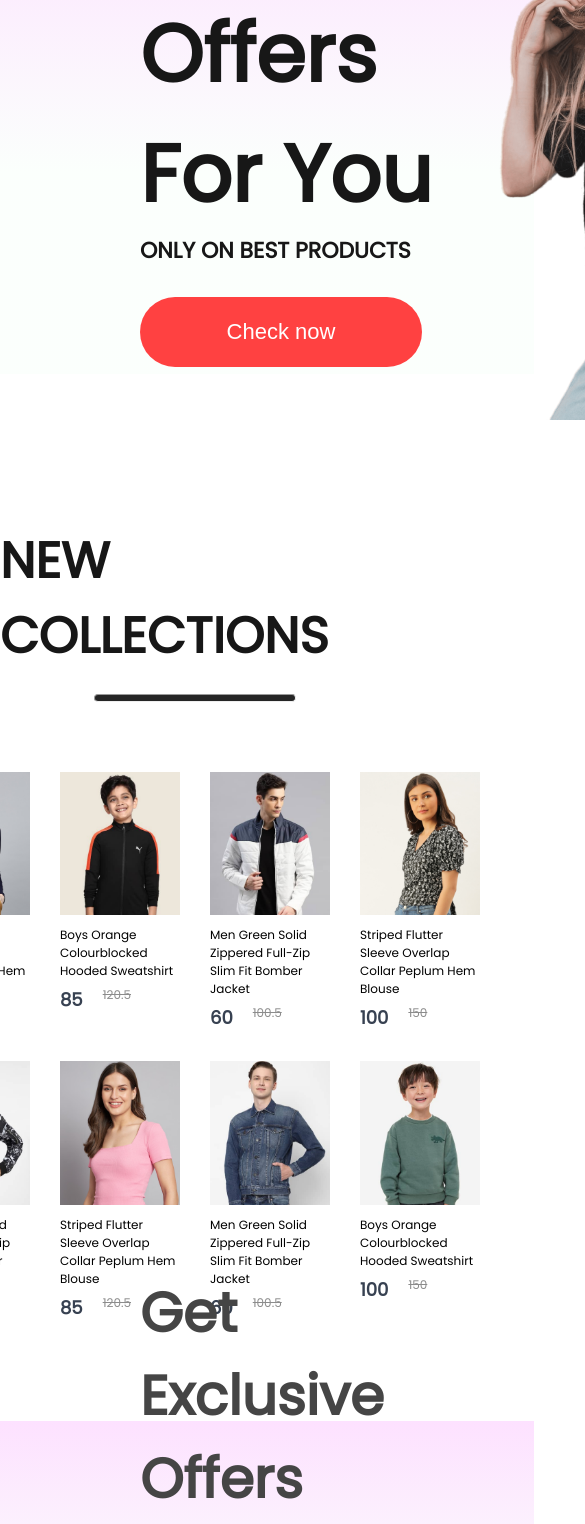
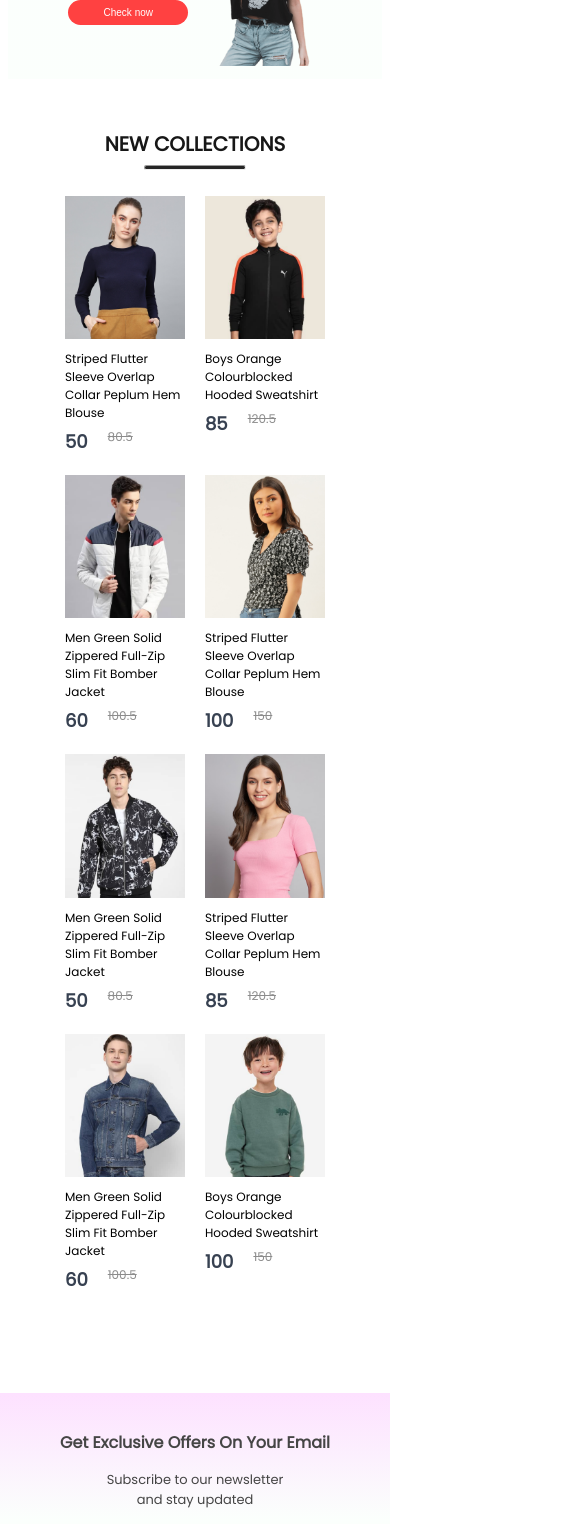
Before and after one commit to EngrMunir/e-commerce, a React (Vite) app: page / in a window 390 px wide. Shown: the part 1796-3320 px from the top of the page, 585 px wide, since content can reach past the window. Built offline with nearby package versions, Linux system fonts and the light colour scheme.

Commit message:
newsletter section make responsive

```diff
--- a/src/Components/NewCollections/NewCollections.css
+++ b/src/Components/NewCollections/NewCollections.css
@@ -25,3 +25,51 @@
     margin-top: 50px;
     gap: 30px;
 }
+
+@media(max-width:1280px){
+    .new-collections h1{
+        font-size: 40px;
+    }
+    .new-collections hr{
+        width: 160px;
+        height: 4px;
+    }
+    .collections{
+        gap: 20px;
+        margin-top: 30px;
+    }
+}
+@media(max-width:1024px){
+    .new-collections h1{
+        font-size: 30px;
+    }
+    .new-collections hr{
+        width: 120px;
+        height: 3px;
+    }
+    .collections{
+        gap: 15px;
+        margin-top: 20px;
+    }
+}
+@media(max-width:800px){
+    .new-collections{
+        gap: 6px;
+    }
+    .new-collections h1{
+        font-size: 20px;
+    }
+    .new-collections hr{
+        width: 100px;
+    }
+    .collections{
+        gap: 5px;
+    }
+}
+@media(max-width:500px){
+    .collections{
+        display: grid;
+        grid-template-columns: 1fr 1fr;
+        gap: 20px;
+    }
+}
--- a/src/Components/NewsLetter/NewsLetter.css
+++ b/src/Components/NewsLetter/NewsLetter.css
@@ -51,3 +51,102 @@
     font-size: 16px;
     cursor: pointer;
 }
+
+@media(max-width:1280px){
+    .newsletter{
+        padding: 0px 80px;
+        margin-bottom: 120px;
+        gap: 20px;
+    }
+    .newsletter h1{
+        font-size: 36px;
+    }
+    .newsletter p{
+        font-size: 16px;
+    }
+    .newsletter div{
+        width: 600px;
+        height: 60px;
+    }
+    .newsletter div input{
+        width: 400px;
+
+    }
+    .newsletter div button{
+        width: 160px;
+        height: 60px;
+    }
+}
+@media(max-width:1024px){
+    .newsletter{
+        margin-bottom: 60px;
+    }
+    .newsletter h1{
+        font-size: 30px;
+    }
+    .newsletter p{
+        font-size: 14px;
+    }
+    .newsletter div{
+        width: 500px;
+        height: 50px;
+    }
+    .newsletter div input{
+        width: 300px;
+        font-size: 14px;
+
+    }
+    .newsletter div button{
+        width: 120px;
+        height: 50px;
+        font-size: 14px;
+    }
+}
+@media(max-width:800px){
+    .newsletter{
+        margin-bottom: 30px;
+        height: 35vh;
+    }
+    .newsletter h1{
+        font-size: 18px;
+    }
+    .newsletter p{
+        font-size: 12px;
+    }
+    .newsletter div{
+        width: 400px;
+        height: 40px;
+    }
+    .newsletter div input{
+        width: 200px;
+        font-size: 13px;
+    }
+    .newsletter div button{
+        width: 100px;
+        height: 40px;
+        font-size: 13px;
+    }
+}
+
+@media(max-width:500px){
+    .newsletter{
+        height: 25vh;
+        width: 100%;
+        padding: 0;
+        gap: 15px;
+    }
+    .newsletter h1{
+        font-size: 16px;
+    }
+    .newsletter p{
+        font-size: 13px;
+        max-width: 200px;
+        text-align: center;
+    }
+    .newsletter div{
+        width: 290px;
+    }
+    .newsletter div input{
+        width: 130px;
+    }
+}
--- a/src/Components/Offers/Offers.css
+++ b/src/Components/Offers/Offers.css
@@ -45,3 +45,90 @@
     justify-content: flex-end;
     padding-top: 50px;
 }
+@media(max-width:1280px){
+    .offers{
+        padding: 0px 80px;
+        margin-bottom: 120px;
+    }
+    .offers-left h1{
+        font-size: 40px;
+    }
+    .offers-left p{
+        font-size: 18px;
+    }
+    .offers-right img{
+        width: 300px;
+    }
+    .offers-left button{
+        width: 220px;
+        height: 50px;
+        font-size: 18px;
+    }
+    .offers-right{
+        padding-top: 30px;
+    }
+}
+@media(max-width:1024px){
+    .offers{
+        padding: 0px 60px;
+        margin-bottom: 80px;
+        height: 40vh;
+    }
+    .offers-left h1{
+        font-size: 30px;
+    }
+    .offers-left p{
+        font-size: 16px;
+    }
+    .offers-right img{
+        width: 200px;
+    }
+    .offers-left button{
+        width: 160px;
+        height: 40px;
+        font-size: 16px;
+    }
+    .offers-right{
+        padding-top: 10px;
+    }
+}
+@media(max-width:800px){
+    .offers{
+        margin-bottom: 60px;
+    }
+    .offers-left h1{
+        font-size: 22px;
+    }
+    .offers-left p{
+        font-size: 13px;
+    }
+    .offers-right img{
+        width: 180px;
+    }
+    .offers-left button{
+        width: 140px;
+        height: 30px;
+        font-size: 12px;
+    }
+}
+@media(max-width:500px){
+    .offers{
+        height: 25vh;
+        margin-bottom: 50px;
+    }
+    .offers-left h1{
+        font-size: 16px;
+    }
+    .offers-left p{
+        font-size: 10px;
+    }
+    .offers-right img{
+        width: 120px;
+    }
+    .offers-left button{
+        width: 120px;
+        height: 25px;
+        font-size: 10px;
+        margin-top: 12px;
+    }
+}
--- a/src/Components/Popular/Popular.css
+++ b/src/Components/Popular/Popular.css
@@ -33,7 +33,7 @@
         font-size: 40px;
     }
     .popular hr{
-        width: 180px;
+        width: 160px;
         height: 4px;
     }
     .popular-item{
```
